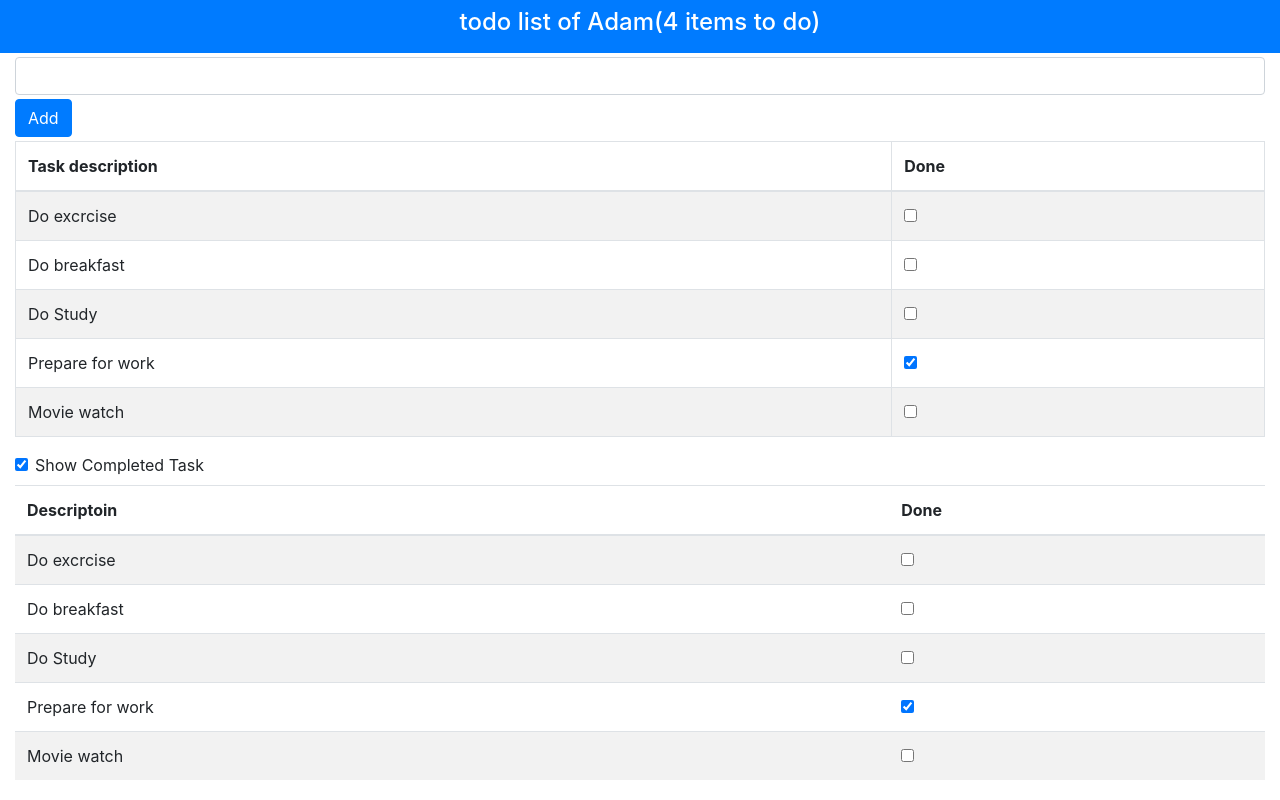
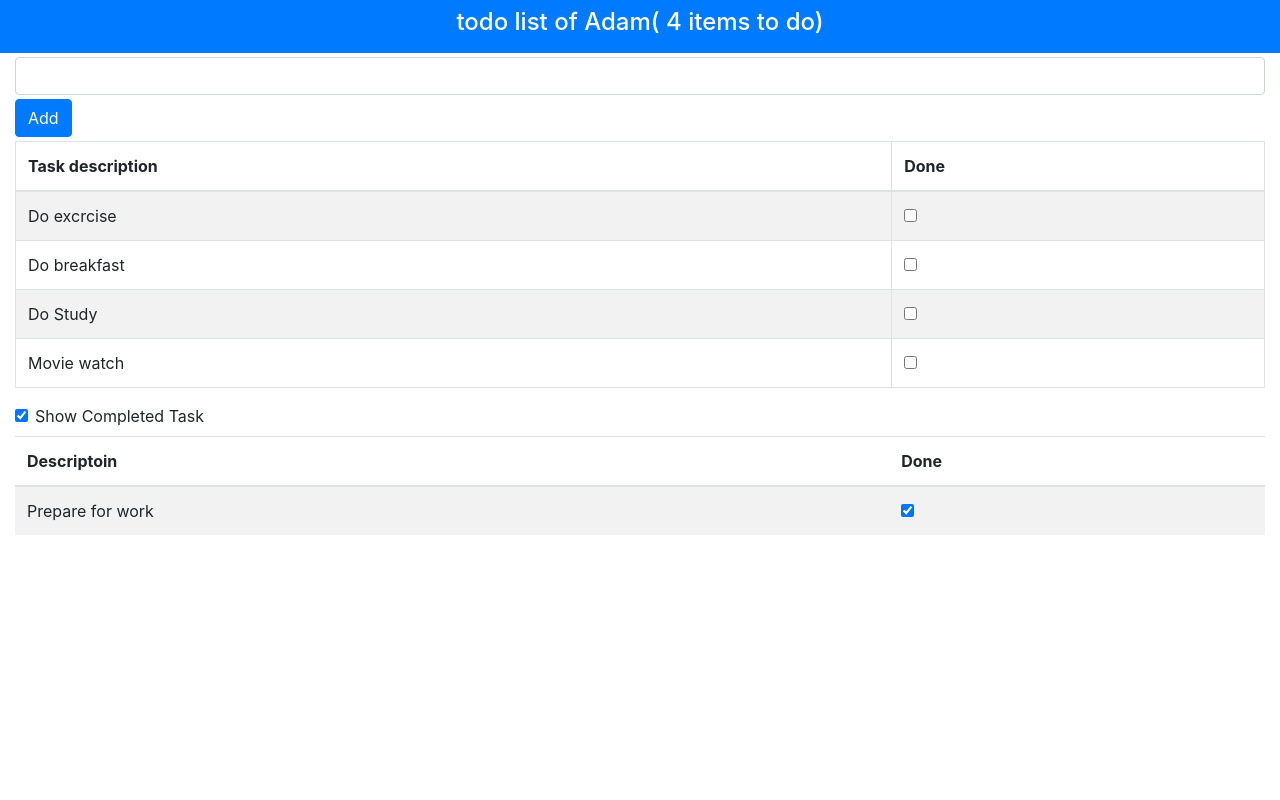
Before and after one commit to ShourovSaha/todo_app_in_reactjs, a React (Create React App) app: page / in a window 1280 px wide. Built offline with nearby package versions, Linux system fonts and the light colour scheme; the HTML template or start-up script is replaced by a standard one.

Commit message:
a basic todo list app development done.

```diff
--- a/src/App.js
+++ b/src/App.js
@@ -2,7 +2,7 @@ import { Component } from "react";
 import { TodoBanner } from "./todoBanner";
 import { TodoListTable } from "./todoListTable";
 import { TodoCreator } from "./todoCreator";
-import {TodoTaskVisibility} from "./todoTaskVisibility";
+import { TodoTaskVisibility } from "./todoTaskVisibility";
 
 export default class App extends Component {
   constructor(props) {
@@ -21,15 +21,31 @@ export default class App extends Component {
     }
   }
 
-  createNewTodoIteam = (todoTask) => {
-    if (!this.state.todoItems
-      .find(item => item.action === this.state.newItemText)) {
+  createNewTodoItem = (todoTask) => {
+    if (!this.state.todoItems.find(item => item.action === todoTask)) {
       this.setState({
         todoItems: [...this.state.todoItems,
         { action: todoTask, isDone: false }]
-      })
+      }, () => localStorage.setItem("todoTask", JSON.stringify(this.state)));
     }
   }
+
+  componentDidMount = () => {
+    let todoData = localStorage.getItem("todoTask");
+    this.setState(todoData != null ? JSON.parse(todoData) :
+      {
+        userName: "Adam",
+        todoItems: [
+          { action: "Do excrcise", isDone: false },
+          { action: "Do breakfast", isDone: false },
+          { action: "Do Study", isDone: false },
+          { action: "Prepare for work", isDone: true },
+          { action: "Movie watch", isDone: false }
+        ],
+        showCompletedTodo: true
+      })
+  }
+
 
   changeStateData = () => {
     this.setState({
@@ -45,19 +61,21 @@ export default class App extends Component {
     }
   );
 
-  todoTableRows = () => this.state.todoItems.map(item =>
-    <TodoListTable item={item} callback={this.togolTodo} />
-  );
+  todoTableRows = (isTaskDone) => this.state.todoItems
+    .filter(item => item.isDone === isTaskDone)
+    .map(item =>
+      <TodoListTable key={item.action} item={item} callback={this.togolTodo} />
+    );
 
 
   render = () =>
     <div>
       <div className="bg-primary text-white text-center p-2">
-        <TodoBanner userName={this.state.userName} todoItems={this.state.todoItems} />
+        <TodoBanner userName={this.state.userName} unDoneTaskCount={this.state.todoItems.filter(item => !item.isDone).length} />
       </div>
 
       <div className="container-fluid">
-        <TodoCreator callback={this.createNewTodoIteam} />
+        <TodoCreator callback={this.createNewTodoItem} />
         <table className="table table-striped table-bordered">
           <thead>
             <tr>
@@ -66,13 +84,13 @@ export default class App extends Component {
             </tr>
           </thead>
           <tbody>
-            {this.todoTableRows()}
+            {this.todoTableRows(false)}
           </tbody>
         </table>
         <div>
-          <TodoTaskVisibility TodoTaskVisibilityDescription = "Completed Task"
-            isChecked = {this.state.showCompletedTodo}
-            callback = {(check) => this.setState({showCompletedTodo: check})}
+          <TodoTaskVisibility TodoTaskVisibilityDescription="Completed Task"
+            isChecked={this.state.showCompletedTodo}
+            callback={(check) => this.setState({ showCompletedTodo: check })}
           />
         </div>
         {
@@ -84,7 +102,7 @@ export default class App extends Component {
               </tr>
             </thead>
             <tbody>
-              {this.todoTableRows()}
+              {this.todoTableRows(true)}
             </tbody>
           </table>
         }
--- a/src/TodoBanner.Js
+++ b/src/TodoBanner.Js
@@ -3,7 +3,7 @@ import { Component } from "react";
 export class TodoBanner extends Component {
     render = () => {
         return (<h4>todo list of {this.props.userName}
-            ({this.props.todoItems.filter(t => !t.isDone).length} items to do)
+            ( {this.props.unDoneTaskCount} items to do)
         </h4>);
     }
 }
--- a/src/todoListTable.js
+++ b/src/todoListTable.js
@@ -2,7 +2,7 @@ import { Component } from "react";
 
 export class TodoListTable extends Component {
     render = () => {
-        return (<tr>
+        return (<tr key={this.props.action}>
             <td>{this.props.item.action}</td>
             <td>
                 <input type="checkbox" checked={this.props.item.isDone} onChange={() => this.props.callback(this.props.item)} />
```
